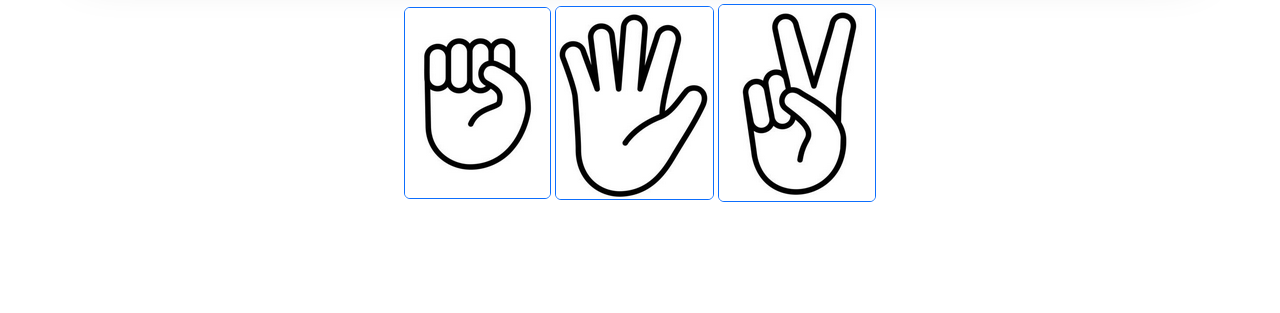
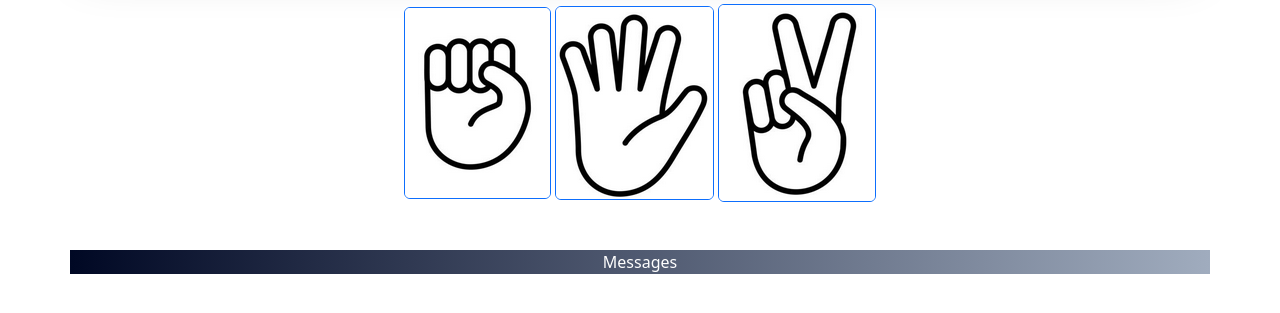
Before and after one commit to zeba79/PierreFeuilleCiseaux, a PHP site: page / in a window 1280 px wide. Shown: the part 132-445 px from the top of the page. Run offline with PHP 8.4, Linux system fonts and the light colour scheme.

Commit message:
Ajout de la section pour afficher le message

```diff
--- a/index.php
+++ b/index.php
@@ -15,9 +15,13 @@
             Bonjour et bienvenue sur notre jeu culte ! </h1>
     </div>
     <div class="container text-center ">
-        <img src="/assets/img/Pierre.png " class=" text-center border border-primary rounded" alt="Pierre">
-        <img src="/assets/img/Feuille.png " class=" border border-primary rounded " alt="Feuille">
-        <img src="/assets/img/Ciseaux.png " class=" border border-primary rounded " alt="Ciseaux">
+        <img src="/assets/img/Pierre.png " class=" text-center border border-primary rounded" alt="Pierre" id="pierre" >
+        <img src="/assets/img/Feuille.png " class=" border border-primary rounded " alt="Feuille" id="feuille" >
+        <img src="/assets/img/Ciseaux.png " class=" border border-primary rounded " alt="Ciseaux" id="ciseaux" >
+    </div>
+
+    <div class="container text-center mt-5 bandeau" id="message">
+        Messages
     </div>
     <script
     src="https://cdn.jsdelivr.net/npm/bootstrap@5.3.3/dist/js/bootstrap.bundle.min.js"
```
